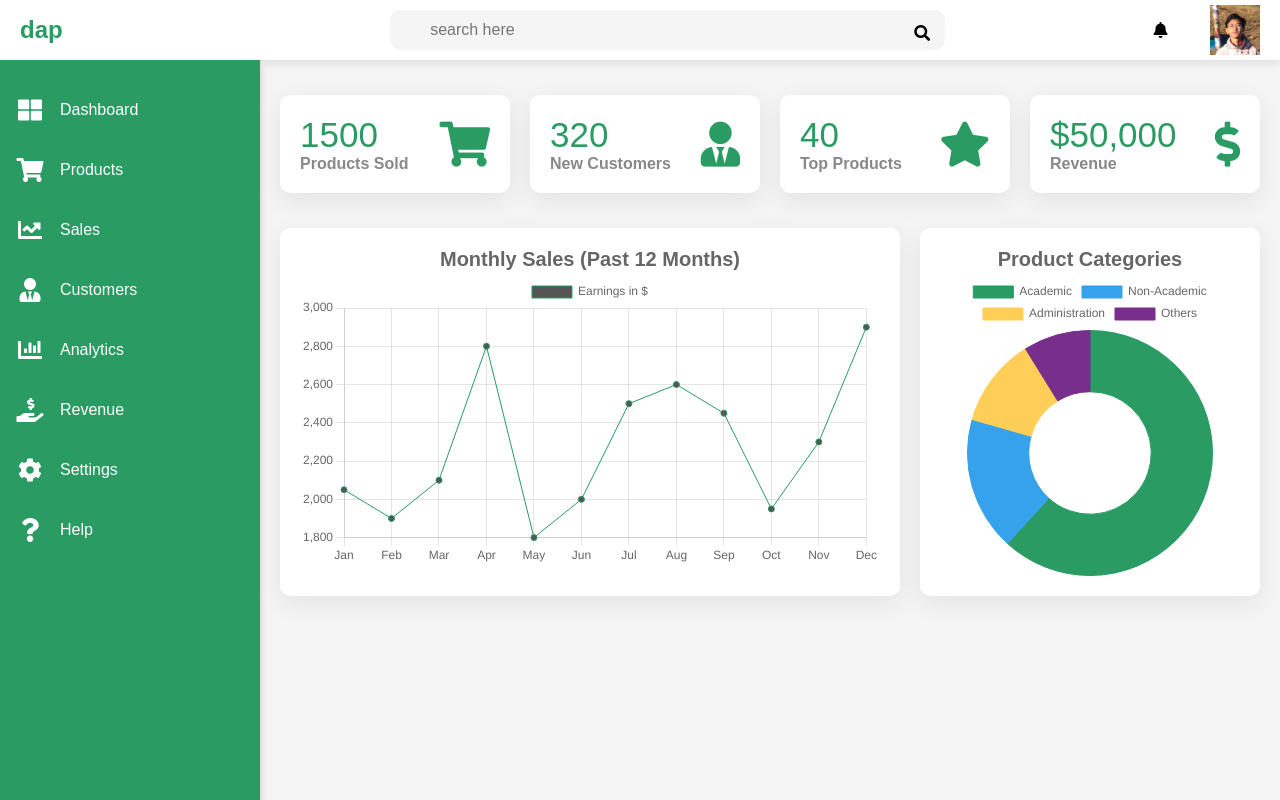
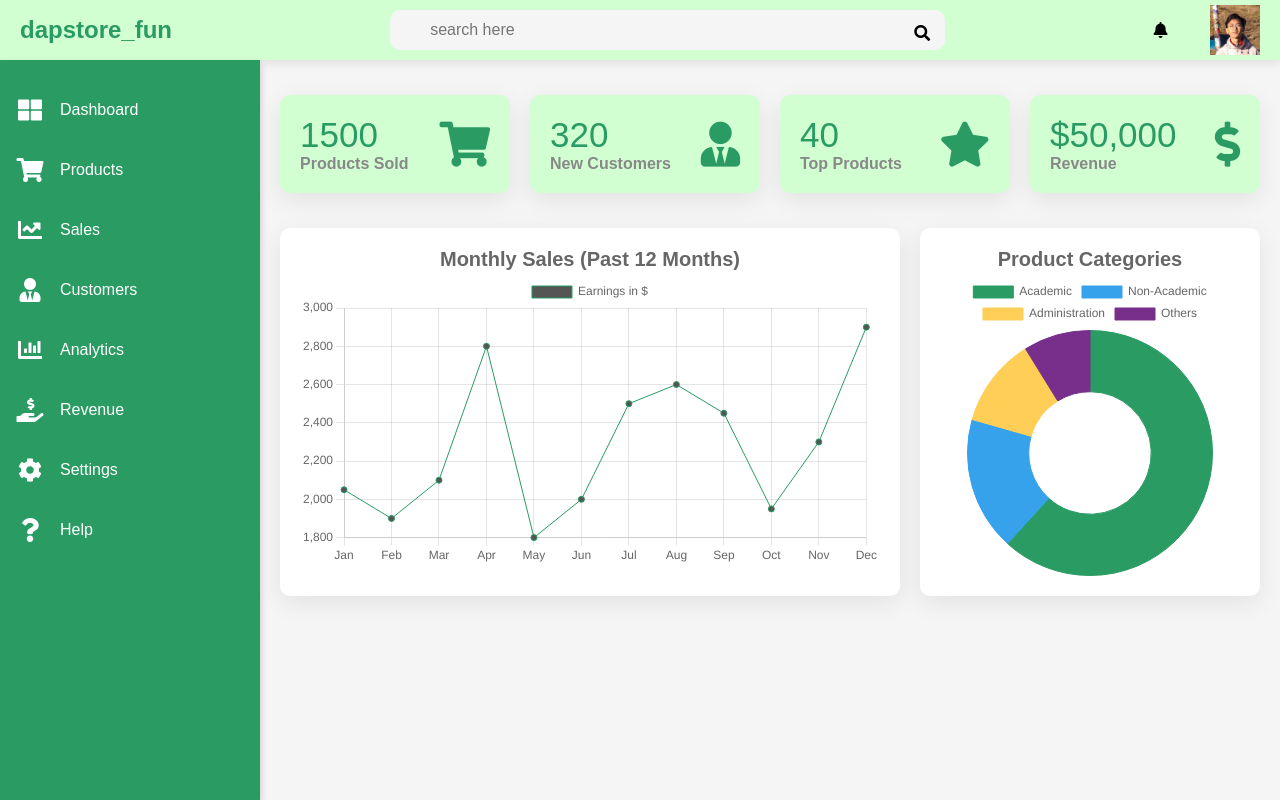
Before and after one commit to Davaalbian/dashboardd, a plain HTML site: page index.html in a window 1280 px wide. Drawn offline with nearby package versions, Linux system fonts and the light colour scheme.

Commit message:
dashboardd

```diff
--- a/index.html
+++ b/index.html
@@ -14,7 +14,7 @@
     <div class="container">
         <div class="topbar">
             <div class="logo">
-                <h2>dap</h2>
+                <h2>dapstore_fun</h2>
             </div>
             <div class="search">
                 <input type="text" name="search" placeholder="search here">
--- a/styles.css
+++ b/styles.css
@@ -7,7 +7,7 @@
 
 .topbar {
     position: fixed;
-    background-color: #fff;
+    background-color: #d2ffd1;
     box-shadow: 0 4px 8px 0 rgba(0, 0, 0, 0.08);
     width: 100%;
     padding: 0 20px;
@@ -138,7 +138,7 @@ img {
     display: flex;
     align-items: center;
     justify-content: space-between;
-    background-color: #fff;
+    background-color: #d2ffd1;
     border-radius: 10px;
     box-shadow: 0 7px 25px rgba(0, 0, 0, 0.08);
 }
```
